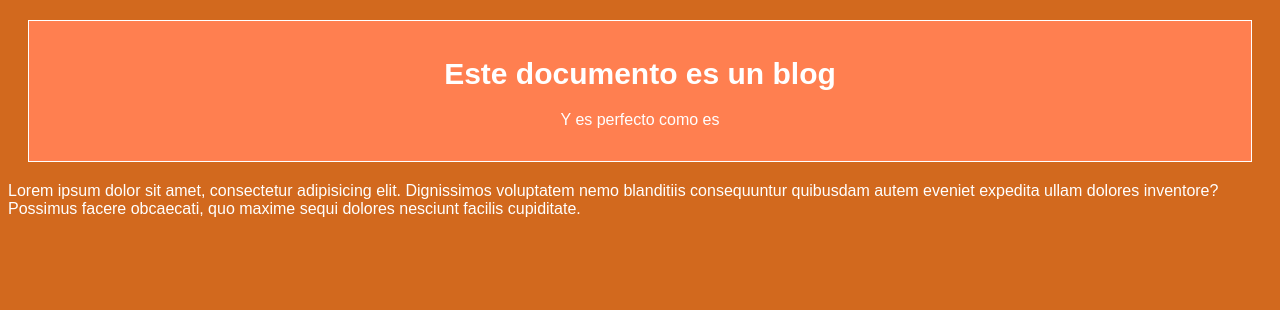
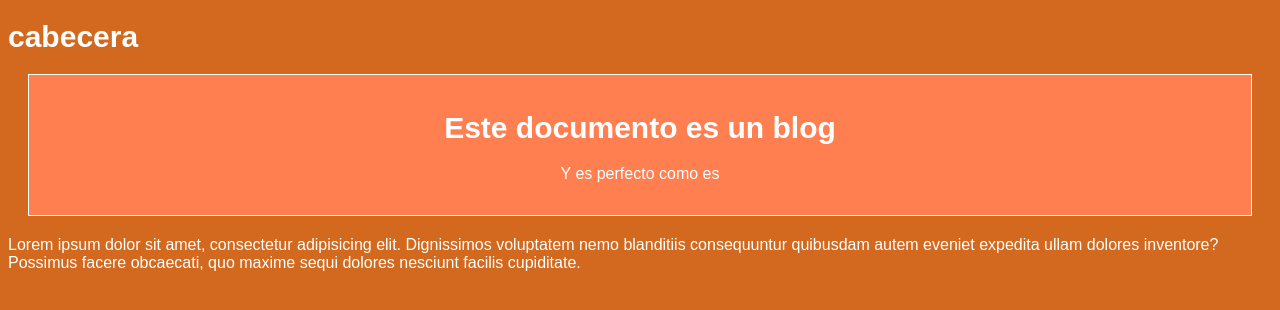
Before and after one commit to C3SC0-V4113/Blog-Platzi, a plain HTML site: page index.html in a window 1280 px wide. Drawn offline with Linux system fonts and the light colour scheme.

Commit message:
Agregando la dichosa cabecera

```diff
--- a/index.html
+++ b/index.html
@@ -7,6 +7,9 @@
     <title>Blog de Inicio</title>
 </head>
 <body>
+    <div id="cabecera">
+        <h1>cabecera</h1>
+    </div>
     <header>
         <h1>Este documento es un blog</h1>
         <p id="descripcion">Y es perfecto como es</p>
```
